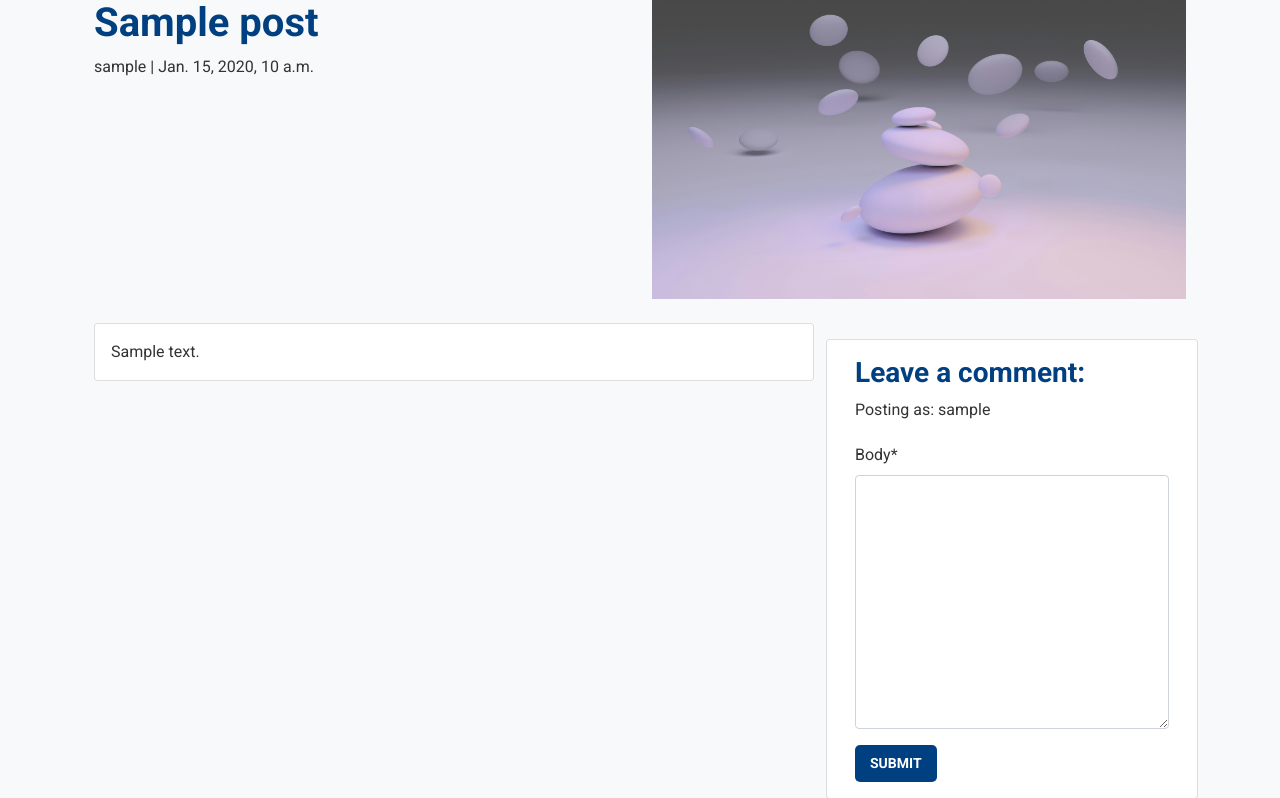
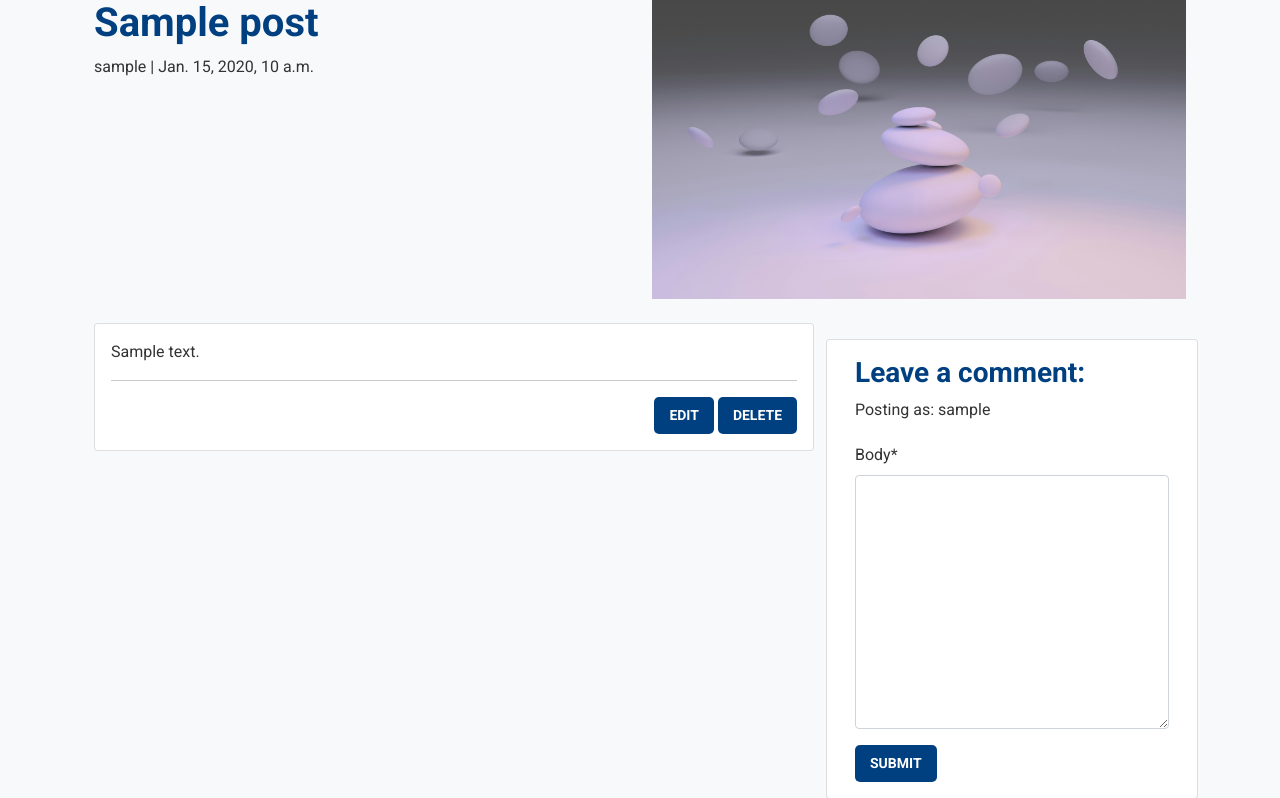
Before and after one commit to MaejorS/ciproject4, a Django app: a page that uses templates/article_detail.html in a window 1280 px wide. Shown: the part 138-936 px from the top of the page. Run offline with Django 4.2, Linux system fonts and the light colour scheme; a user stored in the database is signed in; tables that the repository leaves empty hold one stand-in row (values such as "Sample post"); some libraries are stand-ins or nearby versions.

Commit message:
Add edit and delete buttons for superuser

```diff
--- a/templates/article_detail.html
+++ b/templates/article_detail.html
@@ -29,6 +29,18 @@
             <div class="card">
                 <div class="card-body">
                     <p class="card-text">{{ post.content | safe }}</p>
+
+                    {% if user.is_superuser %}
+                    <hr>
+                    <div class="text-end">
+                        <a href="{% url 'post_edit' post.pk %}" class="btn btn-warning btn-sm">Edit</a>
+                        <form method="post" action="{% url 'post_delete' post.pk %}" style="display:inline;">
+                            {% csrf_token %}
+                            <button type="submit" class="btn btn-danger btn-sm">Delete</button> {# Delete button #}
+                        </form>
+                    </div>
+                    {% endif %}
+
                 </div>
             </div>
         </div>
```
